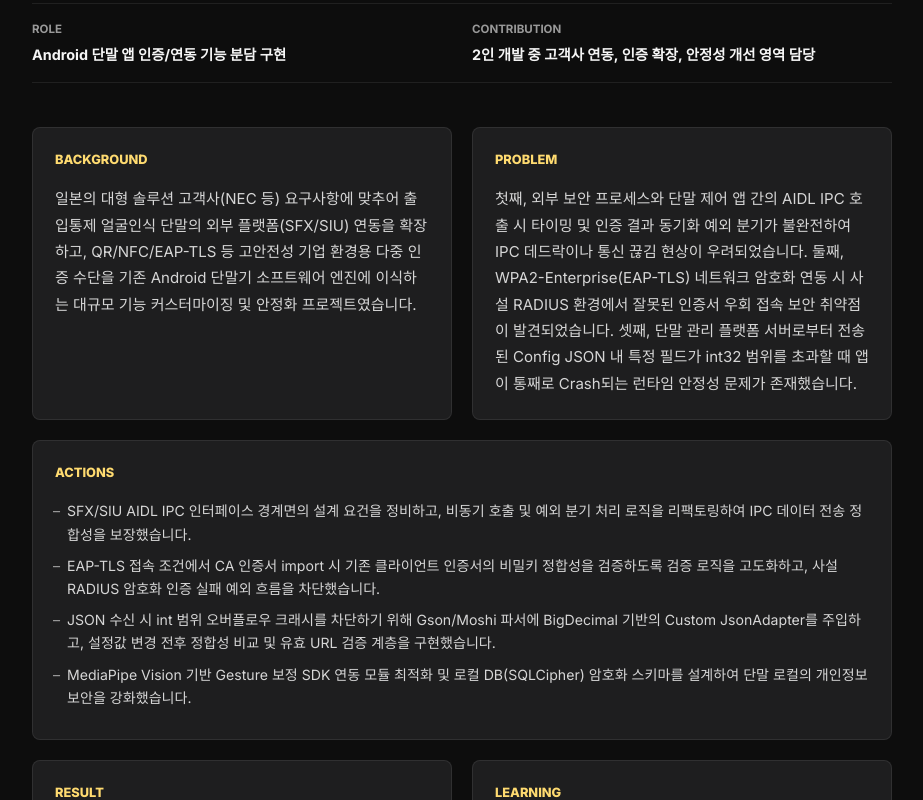
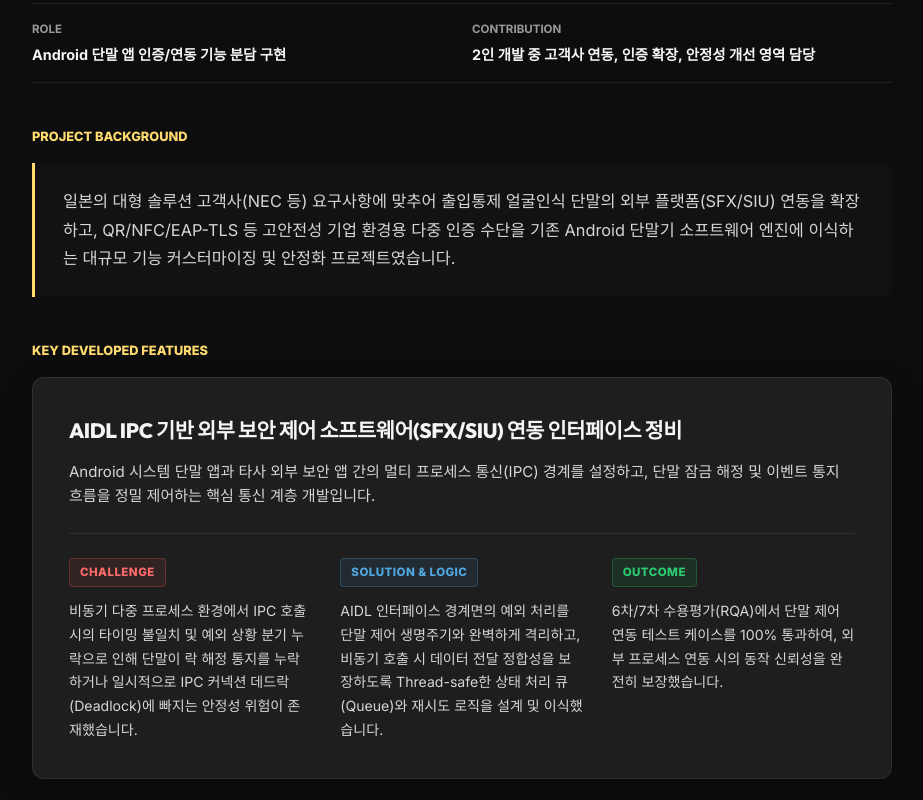
Before and after one commit to E1jeong/portfolio, a Next.js app: page /projects/ubio-n-face-pro in a window 1280 px wide. Shown: the part 940-1740 px from the top of the page, without its empty margins (178-1101 px from the left). Built offline with nearby package versions, Linux system fonts and the light colour scheme.

Commit message:
refactor: Implement key features section layout in project detail page

```diff
--- a/app/globals.css
+++ b/app/globals.css
@@ -1364,3 +1364,109 @@ a {
   height: 14px;
   flex-shrink: 0;
 }
+
+/* Feature Cards & Re-organized Detail Page Styles */
+
+.background-block-standalone,
+.learning-block-standalone {
+  background: rgba(255, 255, 255, 0.02);
+  border-left: 3px solid var(--accent);
+  padding: 24px 28px;
+  border-radius: 0 8px 8px 0;
+  line-height: 1.75;
+  font-size: 1.02rem;
+  color: var(--text-muted);
+  box-shadow: inset 5px 0 15px rgba(0, 0, 0, 0.1);
+}
+
+.features-container {
+  display: flex;
+  flex-direction: column;
+  gap: 48px;
+}
+
+.feature-card {
+  background: var(--surface);
+  border: 1px solid var(--line);
+  border-radius: 12px;
+  padding: 36px;
+  box-shadow: 0 12px 36px rgba(0, 0, 0, 0.2);
+  transition: transform 0.3s ease, box-shadow 0.3s ease, border-color 0.3s ease;
+}
+
+.feature-card:hover {
+  transform: translateY(-3px);
+  border-color: rgba(255, 219, 112, 0.3);
+  box-shadow: 0 20px 48px rgba(0, 0, 0, 0.3);
+}
+
+.feature-card-title {
+  font-family: var(--font-display);
+  font-size: 1.3rem;
+  font-weight: 800;
+  color: var(--text);
+  margin-bottom: 12px;
+  letter-spacing: -0.02em;
+}
+
+.feature-card-description {
+  font-size: 0.94rem;
+  line-height: 1.65;
+  color: var(--text-muted);
+  margin-bottom: 24px;
+}
+
+.feature-card-grid {
+  display: grid;
+  grid-template-columns: repeat(3, 1fr);
+  gap: 28px;
+  border-top: 1px solid var(--line);
+  padding-top: 24px;
+}
+
+.feature-step {
+  display: flex;
+  flex-direction: column;
+  gap: 12px;
+}
+
+.step-badge {
+  font-size: 0.72rem;
+  font-weight: 800;
+  text-transform: uppercase;
+  letter-spacing: 0.04em;
+  padding: 4px 10px;
+  border-radius: 4px;
+  width: fit-content;
+}
+
+.badge-challenge {
+  background: rgba(235, 94, 85, 0.1);
+  color: #ff6b6b;
+  border: 1px solid rgba(235, 94, 85, 0.25);
+}
+
+.badge-solution {
+  background: rgba(81, 168, 224, 0.1);
+  color: #51a8e0;
+  border: 1px solid rgba(81, 168, 224, 0.25);
+}
+
+.badge-outcome {
+  background: rgba(46, 204, 113, 0.1);
+  color: #2ecc71;
+  border: 1px solid rgba(46, 204, 113, 0.25);
+}
+
+.step-content {
+  font-size: 0.88rem;
+  line-height: 1.7;
+  color: var(--text-muted);
+}
+
+@media (max-width: 768px) {
+  .feature-card-grid {
+    grid-template-columns: 1fr;
+    gap: 24px;
+  }
+}
--- a/app/projects/[id]/page.tsx
+++ b/app/projects/[id]/page.tsx
@@ -110,6 +110,50 @@ export default async function ProjectDetailPage({ params }: ProjectDetailPagePro
           </div>
         </section>
 
+        {project.features && project.features.length > 0 ? (
+          <>
+            <section className="detail-section" aria-labelledby="background-heading">
+              <h2 id="background-heading" className="detail-section-title">Project Background</h2>
+              <div className="background-block-standalone">
+                <p>{project.background}</p>
+              </div>
+            </section>
+
+            <section className="detail-section" aria-labelledby="features-heading">
+              <h2 id="features-heading" className="detail-section-title">Key Developed Features</h2>
+              <div className="features-container">
+                {project.features.map((feature, idx) => (
+                  <div key={idx} className="feature-card">
+                    <h3 className="feature-card-title">{feature.title}</h3>
+                    <p className="feature-card-description">{feature.description}</p>
+
+                    <div className="feature-card-grid">
+                      <div className="feature-step challenge">
+                        <span className="step-badge badge-challenge">Challenge</span>
+                        <div className="step-content">{feature.challenge}</div>
+                      </div>
+                      <div className="feature-step solution">
+                        <span className="step-badge badge-solution">Solution & Logic</span>
+                        <div className="step-content">{feature.solution}</div>
+                      </div>
+                      <div className="feature-step outcome">
+                        <span className="step-badge badge-outcome">Outcome</span>
+                        <div className="step-content">{feature.outcome}</div>
+                      </div>
+                    </div>
+                  </div>
+                ))}
+              </div>
+            </section>
+
+            <section className="detail-section" aria-labelledby="learning-heading">
+              <h2 id="learning-heading" className="detail-section-title">Learning & Insights</h2>
+              <div className="learning-block-standalone">
+                <p>{project.learning}</p>
+              </div>
+            </section>
+          </>
+        ) : (
           <section className="detail-section case-study-grid" aria-label="프로젝트 상세 흐름">
             <div className="case-study-block">
               <h2 className="detail-section-title">Background</h2>
@@ -136,6 +180,7 @@ export default async function ProjectDetailPage({ params }: ProjectDetailPagePro
               <p>{project.learning}</p>
             </div>
           </section>
+        )}
 
         <section className="detail-section" aria-labelledby="stack-heading">
           <h2 id="stack-heading" className="detail-section-title">Stack</h2>
--- a/data/portfolio.ts
+++ b/data/portfolio.ts
@@ -1,3 +1,12 @@
+export type ProjectFeature = {
+  title: string;
+  description: string;
+  challenge: string;
+  solution: string;
+  outcome: string;
+  image?: string;
+};
+
 export type Project = {
   id: string;
   name: string;
@@ -12,9 +21,10 @@ export type Project = {
   evidence: string[];
   confidence: "git" | "code-and-notion" | "limited";
   background: string;
-  problem: string;
-  actions: string[];
-  result: string;
+  problem: string; // 하위 호환 유지
+  actions: string[]; // 하위 호환 유지
+  result: string; // 하위 호환 유지
+  features?: ProjectFeature[]; // 신규 옵셔널 필드
   learning: string;
   publicDisclosure: string;
 };
@@ -85,14 +95,36 @@ export const projects: Project[] = [
     evidence: ["Notion UBio-N Face Pro 사양서 및 RQA 검수 자료", "로컬 Gradle 멀티 모듈 소스 코드 구조"],
     confidence: "code-and-notion",
     background: "일본의 대형 솔루션 고객사(NEC 등) 요구사항에 맞추어 출입통제 얼굴인식 단말의 외부 플랫폼(SFX/SIU) 연동을 확장하고, QR/NFC/EAP-TLS 등 고안전성 기업 환경용 다중 인증 수단을 기존 Android 단말기 소프트웨어 엔진에 이식하는 대규모 기능 커스터마이징 및 안정화 프로젝트였습니다.",
-    problem: "첫째, 외부 보안 프로세스와 단말 제어 앱 간의 AIDL IPC 호출 시 타이밍 및 인증 결과 동기화 예외 분기가 불완전하여 IPC 데드락이나 통신 끊김 현상이 우려되었습니다. 둘째, WPA2-Enterprise(EAP-TLS) 네트워크 암호화 연동 시 사설 RADIUS 환경에서 잘못된 인증서 우회 접속 보안 취약점이 발견되었습니다. 셋째, 단말 관리 플랫폼 서버로부터 전송된 Config JSON 내 특정 필드가 int32 범위를 초과할 때 앱이 통째로 Crash되는 런타임 안정성 문제가 존재했습니다.",
+    problem: "외부 플랫폼(SFX/SIU) 연동, 복수 인증 수단, 엔터프라이즈 Wi-Fi, 로컬 DB 보안, 서버 수신 안정성 요구가 동시에 제기되었습니다.",
     actions: [
-      "SFX/SIU AIDL IPC 인터페이스 경계면의 설계 요건을 정비하고, 비동기 호출 및 예외 분기 처리 로직을 리팩토링하여 IPC 데이터 전송 정합성을 보장했습니다.",
-      "EAP-TLS 접속 조건에서 CA 인증서 import 시 기존 클라이언트 인증서의 비밀키 정합성을 검증하도록 검증 로직을 고도화하고, 사설 RADIUS 암호화 인증 실패 예외 흐름을 차단했습니다.",
-      "JSON 수신 시 int 범위 오버플로우 크래시를 차단하기 위해 Gson/Moshi 파서에 BigDecimal 기반의 Custom JsonAdapter를 주입하고, 설정값 변경 전후 정합성 비교 및 유효 URL 검증 계층을 구현했습니다.",
-      "MediaPipe Vision 기반 Gesture 보정 SDK 연동 모듈 최적화 및 로컬 DB(SQLCipher) 암호화 스키마를 설계하여 단말 로컬의 개인정보 보안을 강화했습니다."
+      "SFX/SIU AIDL IPC 연동 흐름 정비",
+      "EAP-TLS 인증 보안 강화",
+      "BigDecimal 기반 JsonAdapter 주입으로 int 범위 초과 크래시 방지"
     ],
-    result: "일본 고객사 6차/7차 수용평가(RQA) 및 보안성 검증 요건을 최종 통과하였으며, 단말 내부 API 서버 및 외부 연동 인터페이스의 예외 처리를 완비하여 단말기 현장 오작동률을 제로에 가깝게 낮춘 릴리즈 빌드를 완성했습니다.",
+    result: "고객사 요구 기능을 기존 제품 구조에 완비하여 정식 릴리즈 빌드를 확보했습니다.",
+    features: [
+      {
+        title: "AIDL IPC 기반 외부 보안 제어 소프트웨어(SFX/SIU) 연동 인터페이스 정비",
+        description: "Android 시스템 단말 앱과 타사 외부 보안 앱 간의 멀티 프로세스 통신(IPC) 경계를 설정하고, 단말 잠금 해정 및 이벤트 통지 흐름을 정밀 제어하는 핵심 통신 계층 개발입니다.",
+        challenge: "비동기 다중 프로세스 환경에서 IPC 호출 시의 타이밍 불일치 및 예외 상황 분기 누락으로 인해 단말이 락 해정 통지를 누락하거나 일시적으로 IPC 커넥션 데드락(Deadlock)에 빠지는 안정성 위험이 존재했습니다.",
+        solution: "AIDL 인터페이스 경계면의 예외 처리를 단말 제어 생명주기와 완벽하게 격리하고, 비동기 호출 시 데이터 전달 정합성을 보장하도록 Thread-safe한 상태 처리 큐(Queue)와 재시도 로직을 설계 및 이식했습니다.",
+        outcome: "6차/7차 수용평가(RQA)에서 단말 제어 연동 테스트 케이스를 100% 통과하여, 외부 프로세스 연동 시의 동작 신뢰성을 완전히 보장했습니다."
+      },
+      {
+        title: "WPA2-Enterprise (EAP-TLS) 사설 RADIUS 환경 보안 암호화 인증 우회 취약점 해결",
+        description: "고안전성 기업용 출입문 Wi-Fi 인프라 연결 시, 표준 TLS 암호화 핸드셰이크를 준수하고 인증서 정합성을 엄격히 통제하여 무단 중간자 공격(MITM) 및 보안 우회를 방지하는 통신 보안 강화 작업입니다.",
+        challenge: "사설 RADIUS 서버가 구축된 특수한 고객망 환경에서 CA 인증서가 설치되지 않았음에도 Wi-Fi 접속이 비정상적으로 성공하거나, CA 인증서만 단독 임포트 시 기존 클라이언트 키쌍(Keypair)과의 불일치로 인한 시스템 에러가 발생했습니다.",
+        solution: "인증서 임포트 모듈 진입점에서 CA 및 클라이언트 개인키의 유효성/일치 여부를 사전에 상호 대조 검증하는 정밀 로직을 설계하고, 사설 RADIUS 암호화 인증 실패 예외 조건을 통제하기 위해 Android KeyStore 프레임워크와의 연동 검증을 강화했습니다.",
+        outcome: "사설 RADIUS 접속에서의 보안적 무력화 구멍(인증서 검증 우회)을 원천 차단하여 기업 네트워크 보안 등급을 충족했습니다."
+      },
+      {
+        title: "단말 관리 플랫폼 Config JSON 파싱 예외 복구 및 런타임 안정성 개선",
+        description: "원격 클라우드 서버로부터 단말 설정값(Configs)을 동기화할 때, 비표준 형식 또는 이상 데이터 유입에 대해 단말 구동 프로세스가 비정상 종료(Crash)되지 않도록 방어하는 유효성 검증 계층을 설계했습니다.",
+        challenge: "서버가 보낸 특정 설정 필드가 표준 32비트 int 범위를 넘어서는 대형 정수를 가질 경우, Gson/Moshi 라이브러리가 파싱 중 NumberFormatException을 터뜨려 단말기 시스템 앱이 통째로 런타임 Crash되는 치명적인 필드 오류가 있었습니다.",
+        solution: "파서 단에 정수형 초과 데이터 유입을 유연하게 소화하도록 BigDecimal을 활용한 커스텀 JsonAdapter를 작성해 파서에 주입하고, 설정값 파싱 완료 전후 비교 및 URL 값 유효성 정규식 검증 레이어를 도입했습니다.",
+        outcome: "플랫폼 서버 장애나 비정상 데이터 유입 환경에서도 단말이 다운타임 없이 안정적으로 구동되는 무중단 런타임을 확보했습니다."
+      }
+    ],
     learning: "하드웨어 제어, 펌웨어, 외부 솔루션 및 원격 관리 플랫폼이 복잡하게 얽혀 24시간 중단 없이 구동되어야 하는 단말용 Android 시스템 환경에서는, 입출력 값의 사소한 불일치가 전체 시스템 다운타임으로 이어질 수 있음을 절감하였습니다. 이에 따라 통신 인터페이스 진입점부터의 철저한 방어적 프로그래밍(Defensive Programming)과 모듈 간 역할 격리가 프로덕션 급 제품 안정성의 핵심임을 배웠습니다.",
     publicDisclosure: "보안성 및 계약 조건(NDA) 준수를 위해 전체 코드 구현부는 공개하지 않으며, 사양 및 흐름 위주로 기술합니다."
   },
```
Lines whose indentation alone changed are shown as unchanged.
